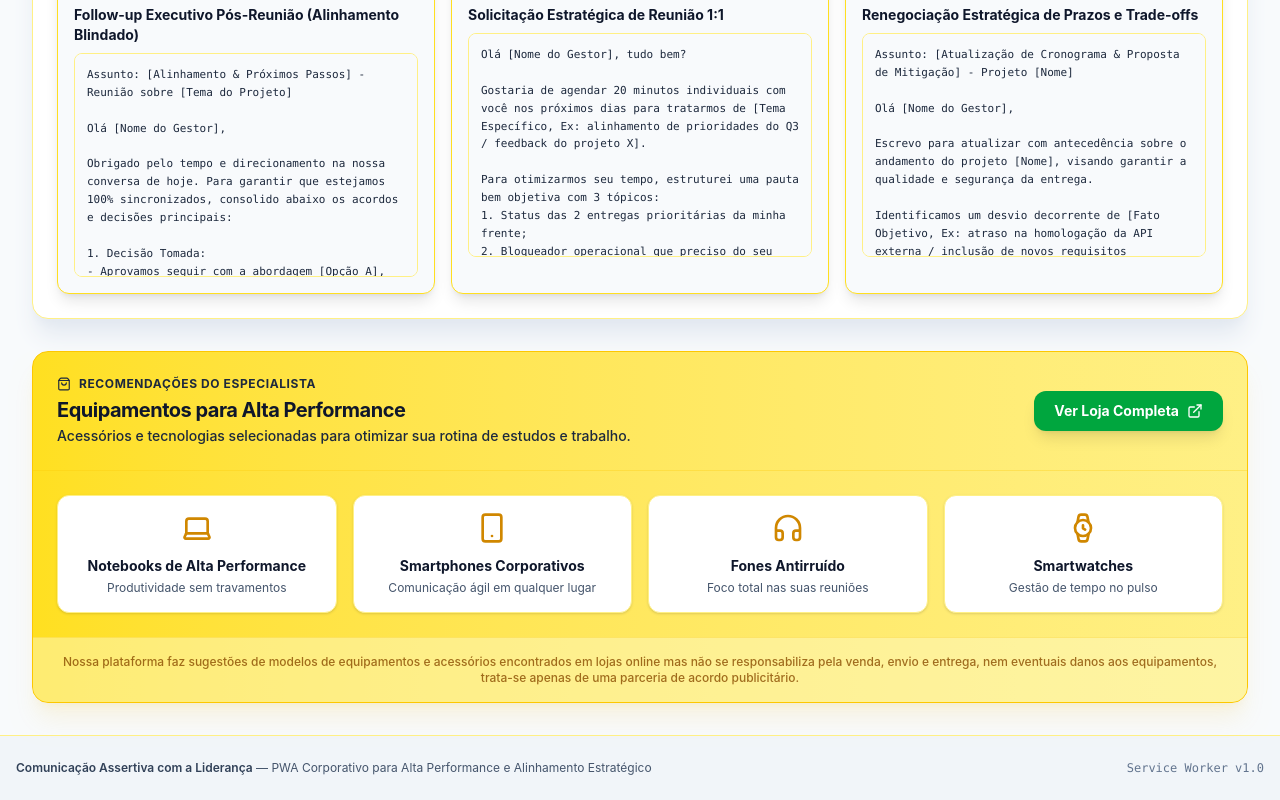
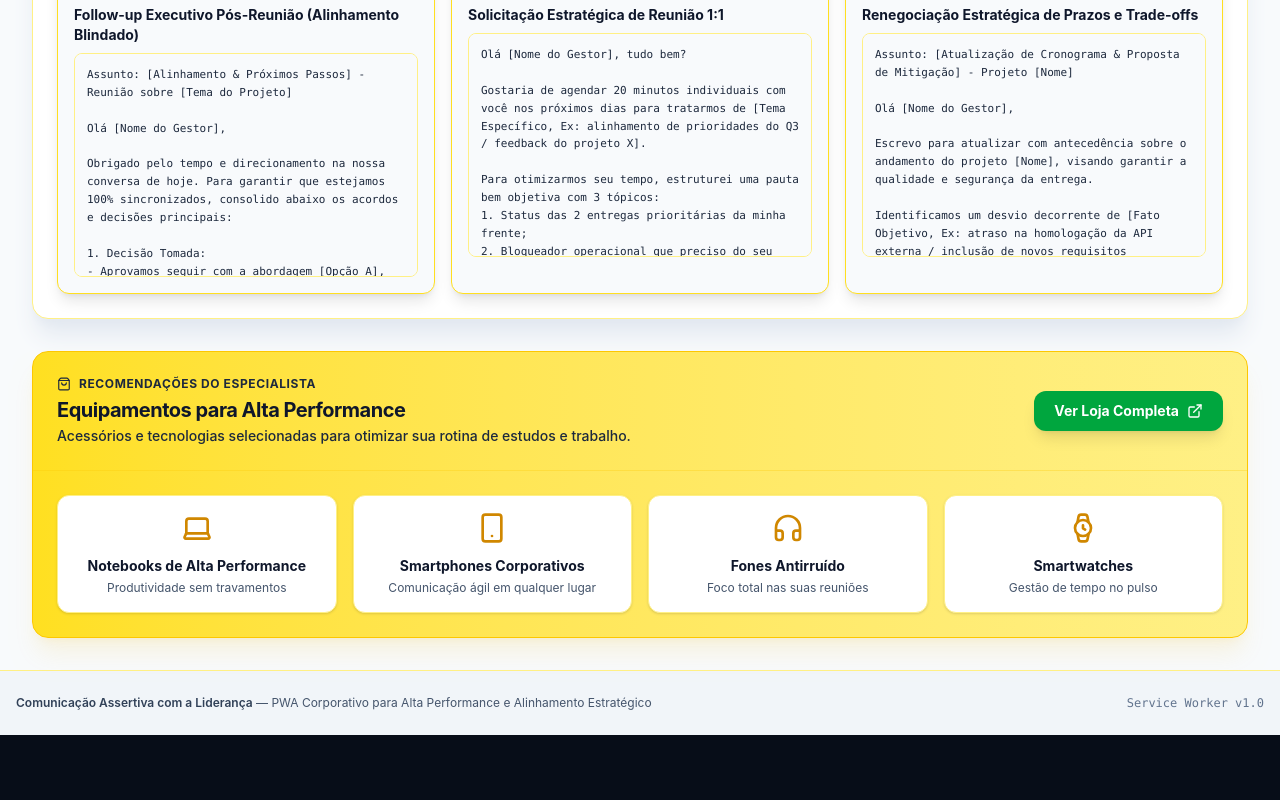
Before and after one commit to praticasdebemestarsocial/CURSOS-ESDHUBEM, a React (Vite) app: page / in a window 1280 px wide. Shown: the part 1272-2072 px from the top of the page. After the commit the page ends 2007 px from the top, so only its background shows below. Built offline with nearby package versions, Linux system fonts and the light colour scheme.

Commit message:
Remove disclaimer from AffiliateShowcase

```diff
--- a/src/components/AffiliateShowcase.tsx
+++ b/src/components/AffiliateShowcase.tsx
@@ -71,13 +71,6 @@ export const AffiliateShowcase: React.FC = () => {
           </a>
         ))}
       </div>
-
-      {/* Disclaimer */}
-      <div className="bg-yellow-100/50 p-4 border-t border-yellow-400/30">
-        <p className="text-xs text-yellow-800 text-center font-medium opacity-80">
-          Nossa plataforma faz sugestões de modelos de equipamentos e acessórios encontrados em lojas online mas não se responsabiliza pela venda, envio e entrega, nem eventuais danos aos equipamentos, trata-se apenas de uma parceria de acordo publicitário.
-        </p>
-      </div>
     </section>
   );
 };
```
